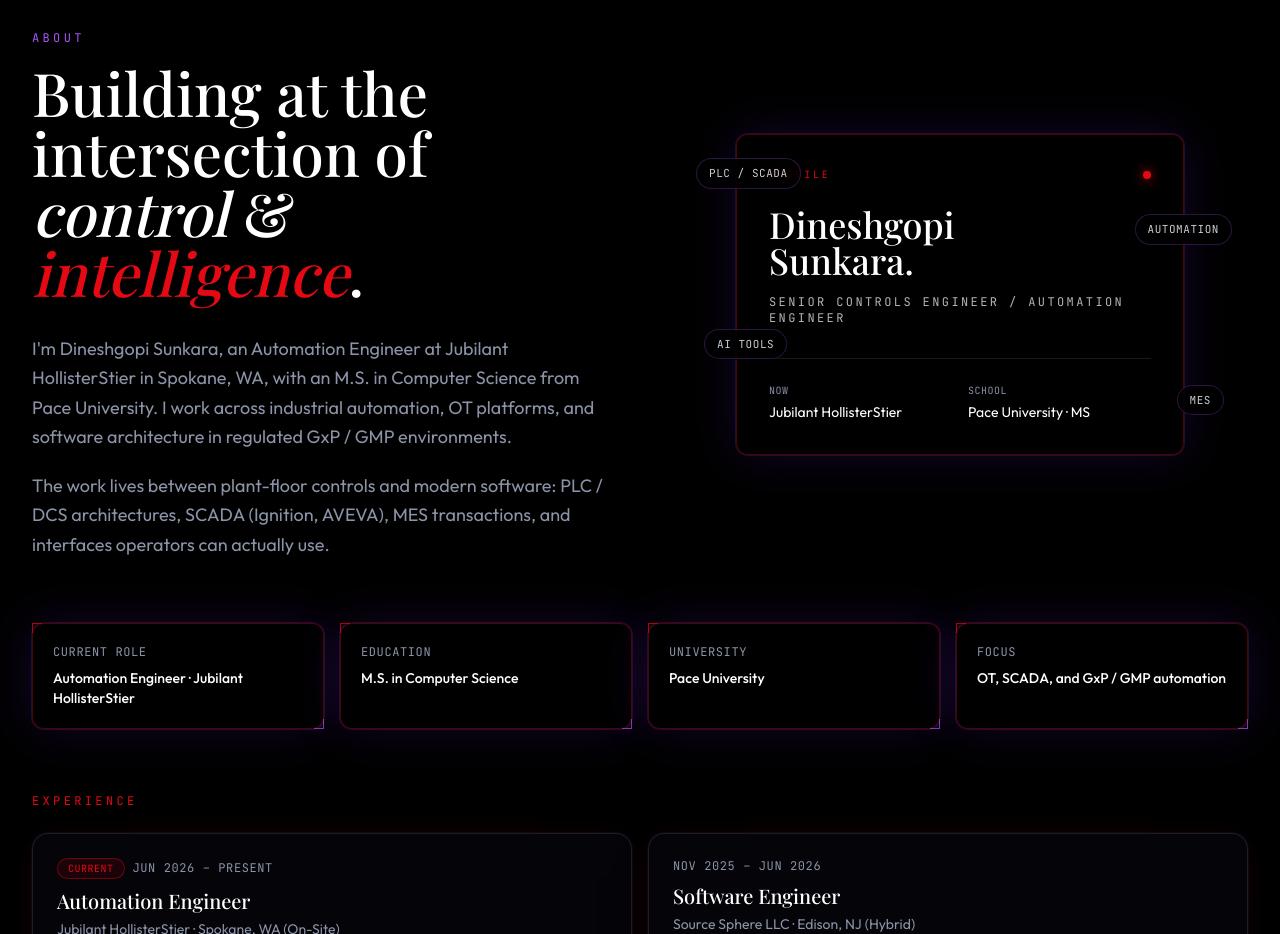
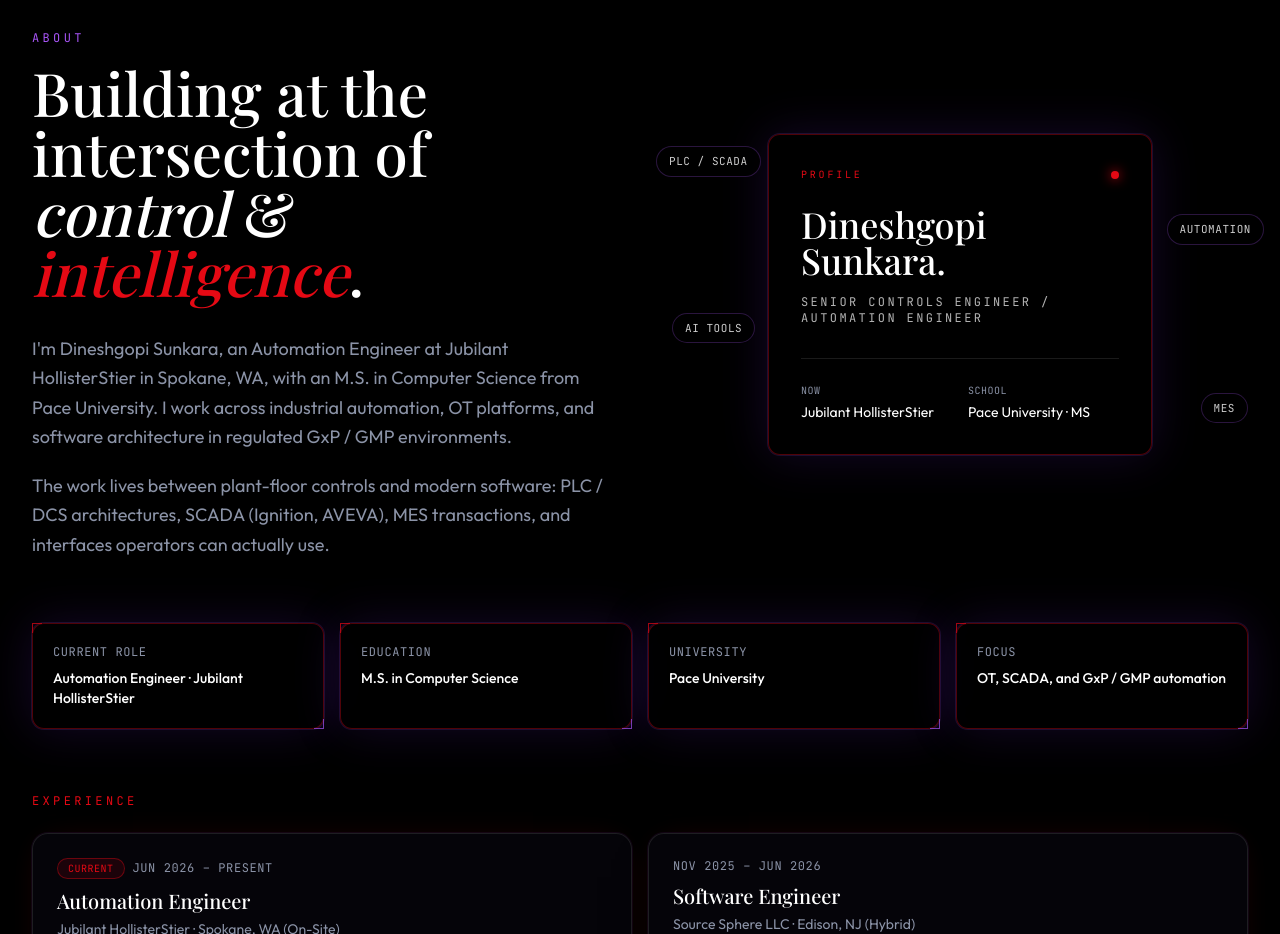
Before and after one commit to sunkara1111/portfolio, a React (Vite) app: page / in a window 1280 px wide. Shown: the part 940-1874 px from the top of the page. Built offline with nearby package versions, Linux system fonts and the light colour scheme; a web font is replaced by a local one.

Commit message:
Keep About orbit chips from covering the profile HUD
Nudge the floating skill chips farther outside the holographic profile card so the Profile label and body stay readable.

Co-authored-by: Dineshgopi Sunkara <sunkara1111@users.noreply.github.com>

```diff
--- a/src/components/About.jsx
+++ b/src/components/About.jsx
@@ -38,7 +38,7 @@ const About = () => {
           </p>
         </div>
 
-        <div className="relative mx-auto w-full max-w-md">
+        <div className="relative mx-auto w-full max-w-md sm:px-8">
           {ABOUT_ORBITS.map((orbit) => (
             <span
               key={orbit.label}
--- a/src/data/site.js
+++ b/src/data/site.js
@@ -201,8 +201,8 @@ export const SKILLS = [
 ]
 
 export const ABOUT_ORBITS = [
-  { label: 'PLC / SCADA', className: 'top-6 -left-3 sm:-left-10' },
-  { label: 'Automation', className: 'top-1/4 -right-4 sm:-right-12' },
-  { label: 'AI Tools', className: 'bottom-24 -left-2 sm:-left-8' },
-  { label: 'MES', className: 'bottom-10 -right-3 sm:-right-10' },
+  { label: 'PLC / SCADA', className: 'top-3 -left-8 sm:-left-20' },
+  { label: 'Automation', className: 'top-1/4 -right-8 sm:-right-20' },
+  { label: 'AI Tools', className: 'bottom-28 -left-6 sm:-left-16' },
+  { label: 'MES', className: 'bottom-8 -right-6 sm:-right-16' },
 ]
```
